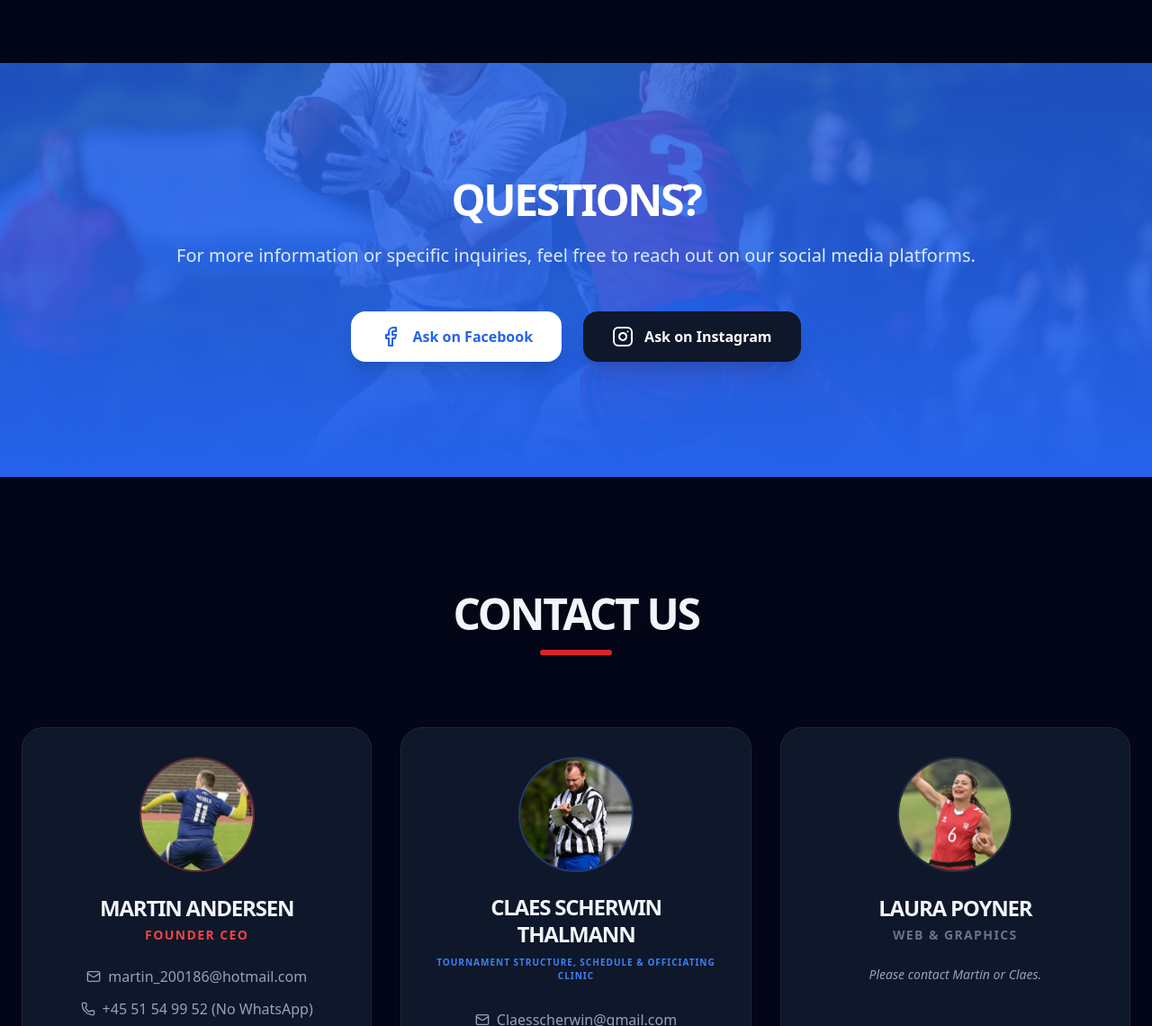
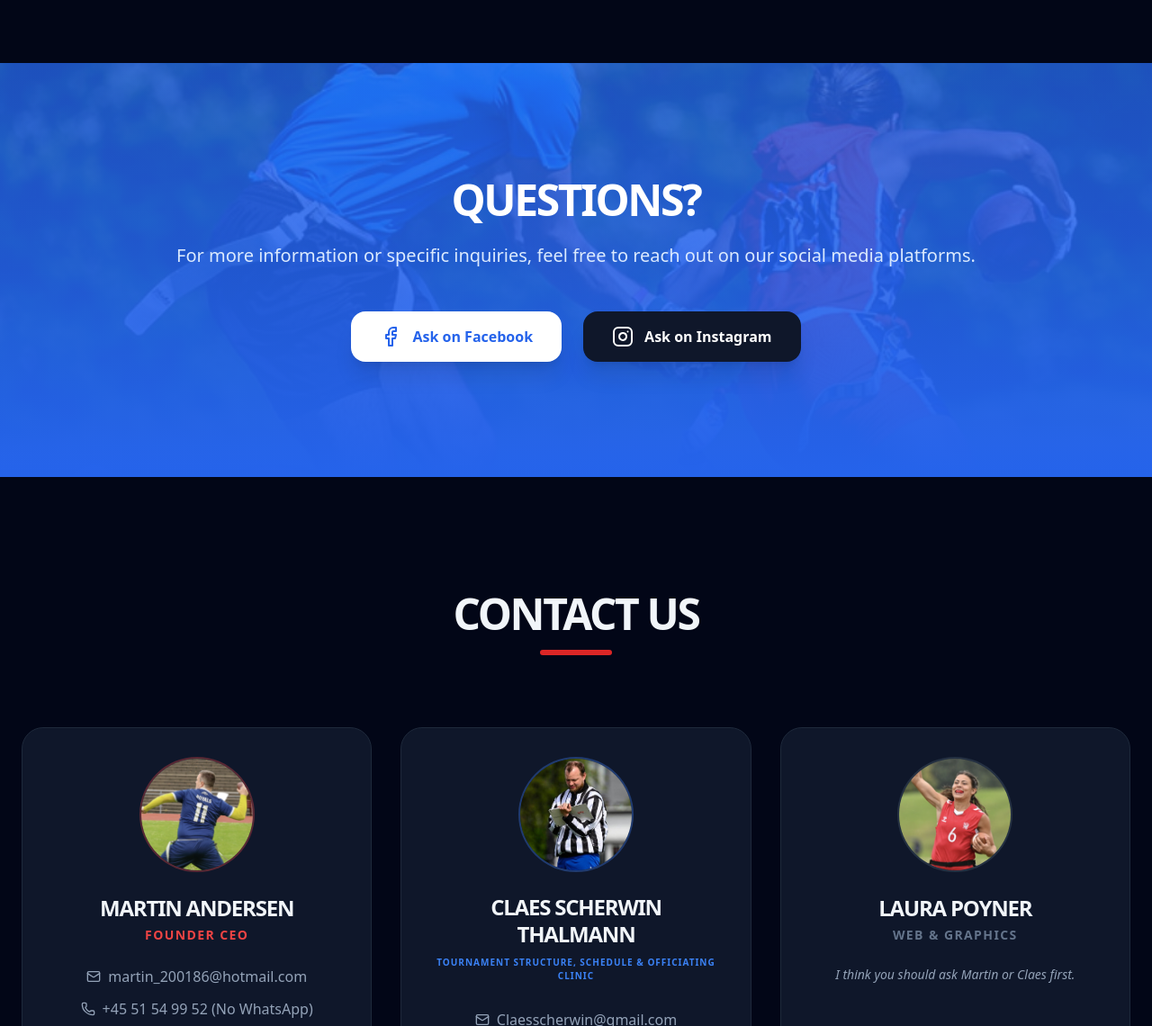
Before and after one commit to Laurapoyner/CopenhagenBowl, a React (Vite) app: page / in a window 1280 px wide. Shown: the part 5606-6746 px from the top of the page at 90% size. Built offline with nearby package versions, Linux system fonts and the light colour scheme.

Commit message:
Nye billeder

```diff
--- a/src/App.tsx
+++ b/src/App.tsx
@@ -553,7 +553,7 @@ export default function App() {
             <section id="history" className="py-32 px-6 bg-slate-900 relative overflow-hidden">
                 <div className="absolute inset-0 z-0">
                     <img
-                        src="https://images.unsplash.com/photo-1504450758481-7338eba7524a?q=80&w=1920&auto=format&fit=crop"
+                        src="/1CopenhagenBowl.jpg"
                         alt="History"
                         className="w-full h-full object-cover opacity-10"
                         referrerPolicy="no-referrer"
@@ -723,7 +723,7 @@ export default function App() {
             <section className="py-32 px-6 bg-blue-600 relative overflow-hidden">
                 <div className="absolute inset-0 z-0">
                     <img
-                        src="/Front.jpg"
+                        src="/2CopenhagenBowl.jpg"
                         alt="Contact"
                         className="w-full h-full object-cover opacity-20"
                         referrerPolicy="no-referrer"
--- a/src/translations.ts
+++ b/src/translations.ts
@@ -142,7 +142,7 @@ export const t: Translation = {
         laura: {
             role: 'Web & Graphics',
             name: 'Laura Poyner',
-            note: 'Please contact Martin or Claes.',
+            note: 'I think you should ask Martin or Claes first.',
         },
     },
     qa: {
```
